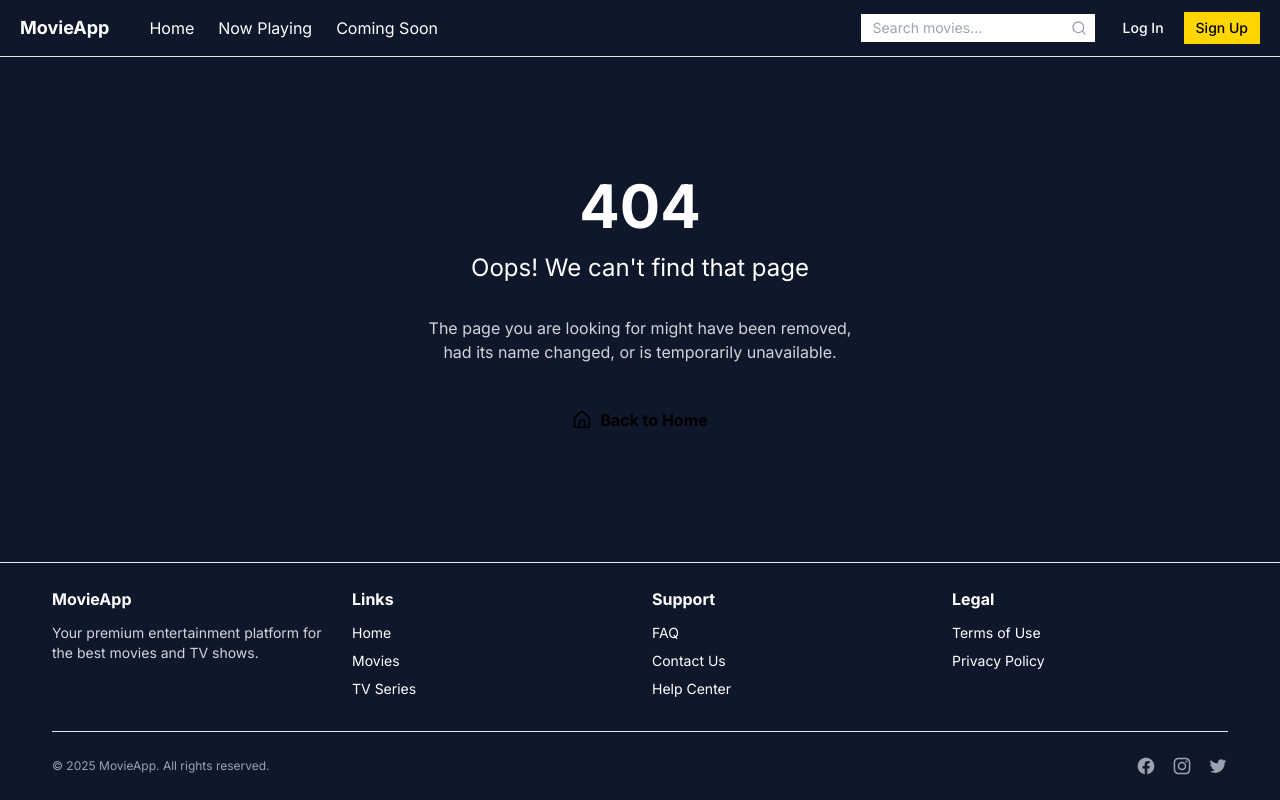
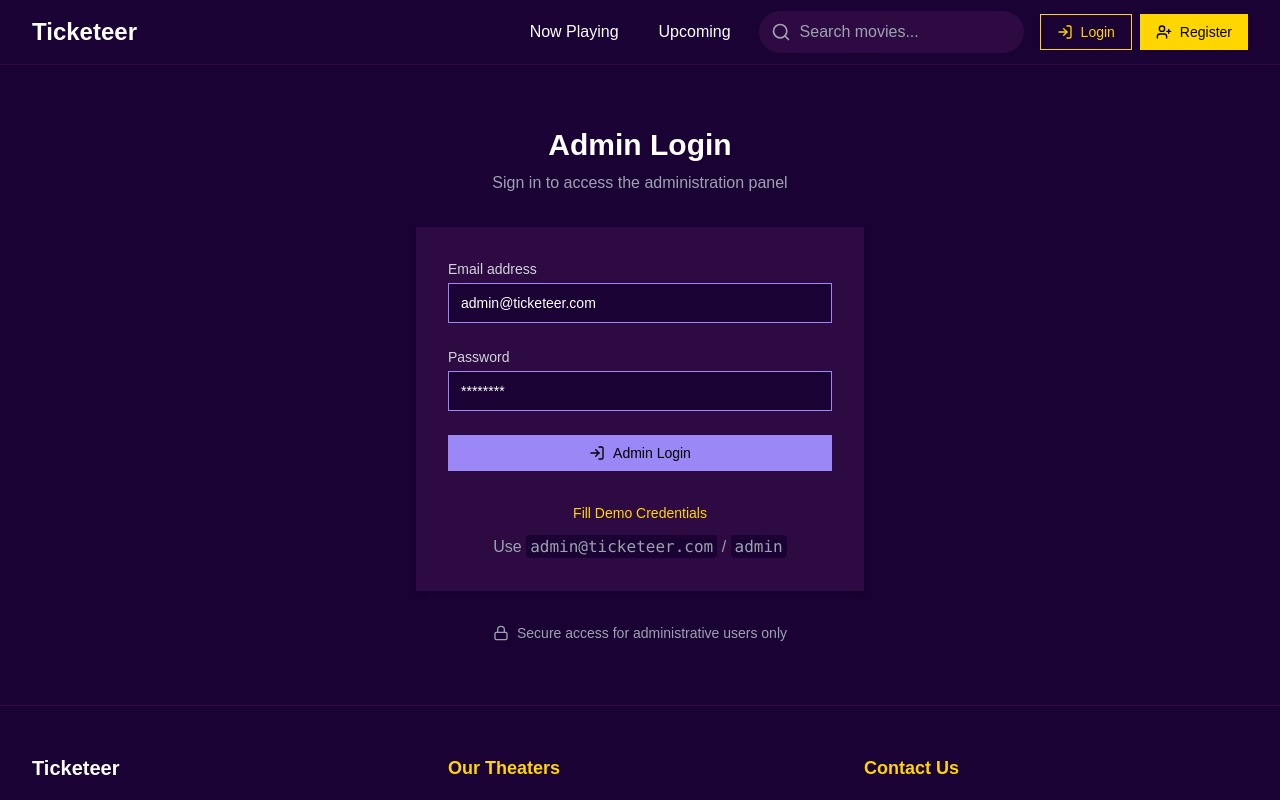
Before and after one commit to yashogg/sweproj, a React (Vite) app: page /admin/login in a window 1280 px wide. Shown: the top 800 px of the page. Built offline with nearby package versions, Linux system fonts and the light colour scheme.

Commit message:
Fix: Add demo credentials to admin login page
Added demo credentials to the admin login page to allow users to test the admin login functionality.

```diff
--- a/src/App.tsx
+++ b/src/App.tsx
@@ -19,6 +19,12 @@ import Checkout from "./pages/Checkout";
 import OrderHistory from "./pages/OrderHistory";
 import TicketConfirmation from "./pages/TicketConfirmation";
 import NotFound from "./pages/NotFound";
+
+// Admin Pages
+import AdminLogin from "./pages/admin/AdminLogin";
+import AdminDashboard from "./pages/admin/Dashboard";
+import MovieManagement from "./pages/admin/MovieManagement";
+import AdminSettings from "./pages/admin/AdminSettings";
 
 // Auth provider
 import { AuthProvider } from "./context/AuthContext";
@@ -46,7 +52,7 @@ const ProtectedRoute = ({ element, requireAuth = false, requireAdmin = false }:
 
   // Check if user is admin when required
   if (requireAdmin && (!isAuthenticated || !isAdmin)) {
-    return <Navigate to="/login" state={{ from: location }} replace />;
+    return <Navigate to="/admin/login" state={{ from: location }} replace />;
   }
 
   // If user is already authenticated, redirect from login/register pages to home
@@ -93,6 +99,12 @@ const App = () => (
               <Route path="/checkout" element={<ProtectedRoute element={<Checkout />} requireAuth={true} />} />
               <Route path="/ticket/:id" element={<ProtectedRoute element={<TicketConfirmation />} requireAuth={true} />} />
 
+              {/* Admin Routes */}
+              <Route path="/admin/login" element={<AdminLogin />} />
+              <Route path="/admin" element={<ProtectedRoute element={<AdminDashboard />} requireAdmin={true} />} />
+              <Route path="/admin/movies" element={<ProtectedRoute element={<MovieManagement />} requireAdmin={true} />} />
+              <Route path="/admin/settings" element={<ProtectedRoute element={<AdminSettings />} requireAdmin={true} />} />
+
               {/* 404 */}
               <Route path="*" element={<NotFound />} />
             </Routes>
--- a/src/pages/admin/AdminLogin.tsx
+++ b/src/pages/admin/AdminLogin.tsx
@@ -149,7 +149,7 @@ const AdminLogin = () => {
                   Fill Demo Credentials
                 </Button>
                 <p className="text-gray-400 mt-1">
-                  Use <code>admin@ticketeer.com</code> / <code>admin</code>
+                  Use <code className="bg-ticketeer-purple-darker px-1 py-0.5 rounded">admin@ticketeer.com</code> / <code className="bg-ticketeer-purple-darker px-1 py-0.5 rounded">admin</code>
                 </p>
               </div>
             </form>
--- a/src/services/api.service.ts
+++ b/src/services/api.service.ts
@@ -12,6 +12,21 @@ import {
 // Initialize local data on app startup
 export const initializeApp = () => {
   initializeLocalData();
+
+  // Ensure admin account is created
+  const users = JSON.parse(localStorage.getItem('users') || '[]');
+  const adminExists = users.some((user: any) => user.email === 'admin@ticketeer.com');
+
+  if (!adminExists) {
+    users.push({
+      id: 'admin1',
+      email: 'admin@ticketeer.com',
+      name: 'Admin User',
+      password: 'admin', // In a real app, this would be hashed
+      isAdmin: true
+    });
+    localStorage.setItem('users', JSON.stringify(users));
+  }
 };
 
 // Movies API
@@ -36,7 +51,7 @@ export const login = async (email: string, password: string) => {
     id: 'user1',
     email,
     name: 'Test User',
-    isAdmin: email === 'admin@movieapp.com'
+    isAdmin: email === 'admin@ticketeer.com'
   };
 };
 
```
